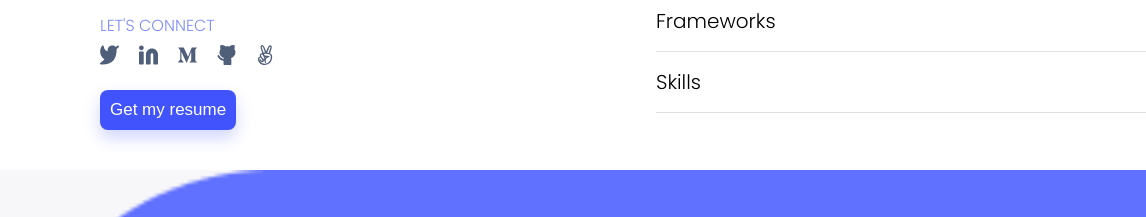
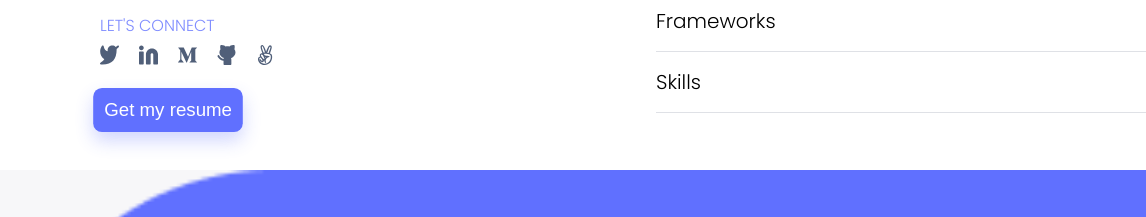
Before and after one commit to Akorede3133/portfolio, a website: page index.html in a window 1280 px wide. In both pictures the pointer is over the button "Get my resume". Shown: the part 3373-3590 px from the top of the page, 0-1146 px from the left. Drawn offline with Linux system fonts and the light colour scheme.

Commit message:
Add transition

```diff
--- a/style.css
+++ b/style.css
@@ -231,6 +231,14 @@ article {
   border: 1px solid #7f8cff;
   border-radius: 8px;
   color: #396df2;
+}
+
+project-description button:hover,
+.about-section button:hover {
+  background: #6070ff;
+  color: #fff;
+  transition: all 0.7s ease-in;
+  transform: scale(1.1);
 }
 
 .experience-list li::marker {
```
